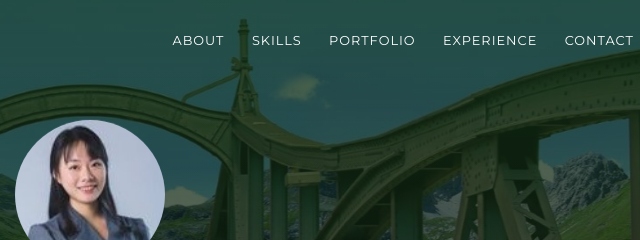
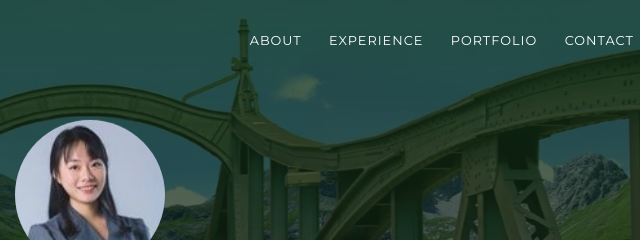
Before and after one commit to lorettaaa/Loretta-s-Website, a plain HTML site: page index.html in a window 1280 px wide. Shown: the top 240 px of the page, 550-1190 px from the left. Drawn offline with Linux system fonts and the light colour scheme.

Commit message:
删除导航栏的skills，改变导航栏中portfolio和experience的位置

```diff
--- a/index.html
+++ b/index.html
@@ -28,9 +28,9 @@
             <div class="collapse navbar-collapse justify-content-end" id="navigation">
               <ul class="navbar-nav">
                 <li class="nav-item"><a class="nav-link smooth-scroll" href="#about">About</a></li>
-                <li class="nav-item"><a class="nav-link smooth-scroll" href="#skill">Skills</a></li>
+                <li class="nav-item"><a class="nav-link smooth-scroll" href="#experience">Experience</a></li>
                 <li class="nav-item"><a class="nav-link smooth-scroll" href="#portfolio">Portfolio</a></li>
-                <li class="nav-item"><a class="nav-link smooth-scroll" href="#experience">Experience</a></li>
+
                 <li class="nav-item"><a class="nav-link smooth-scroll" href="#contact">Contact</a></li>
               </ul>
             </div>
```
